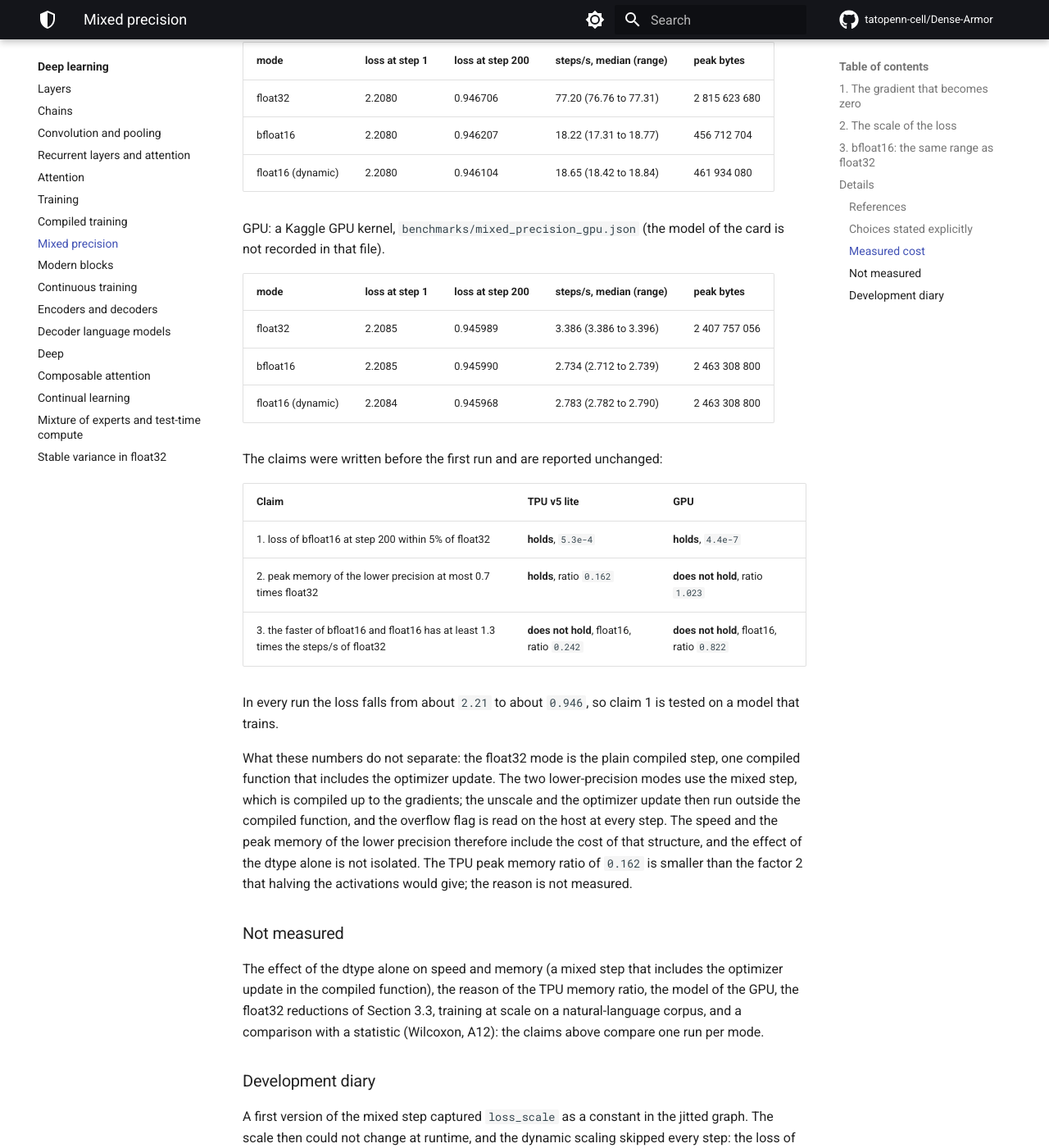
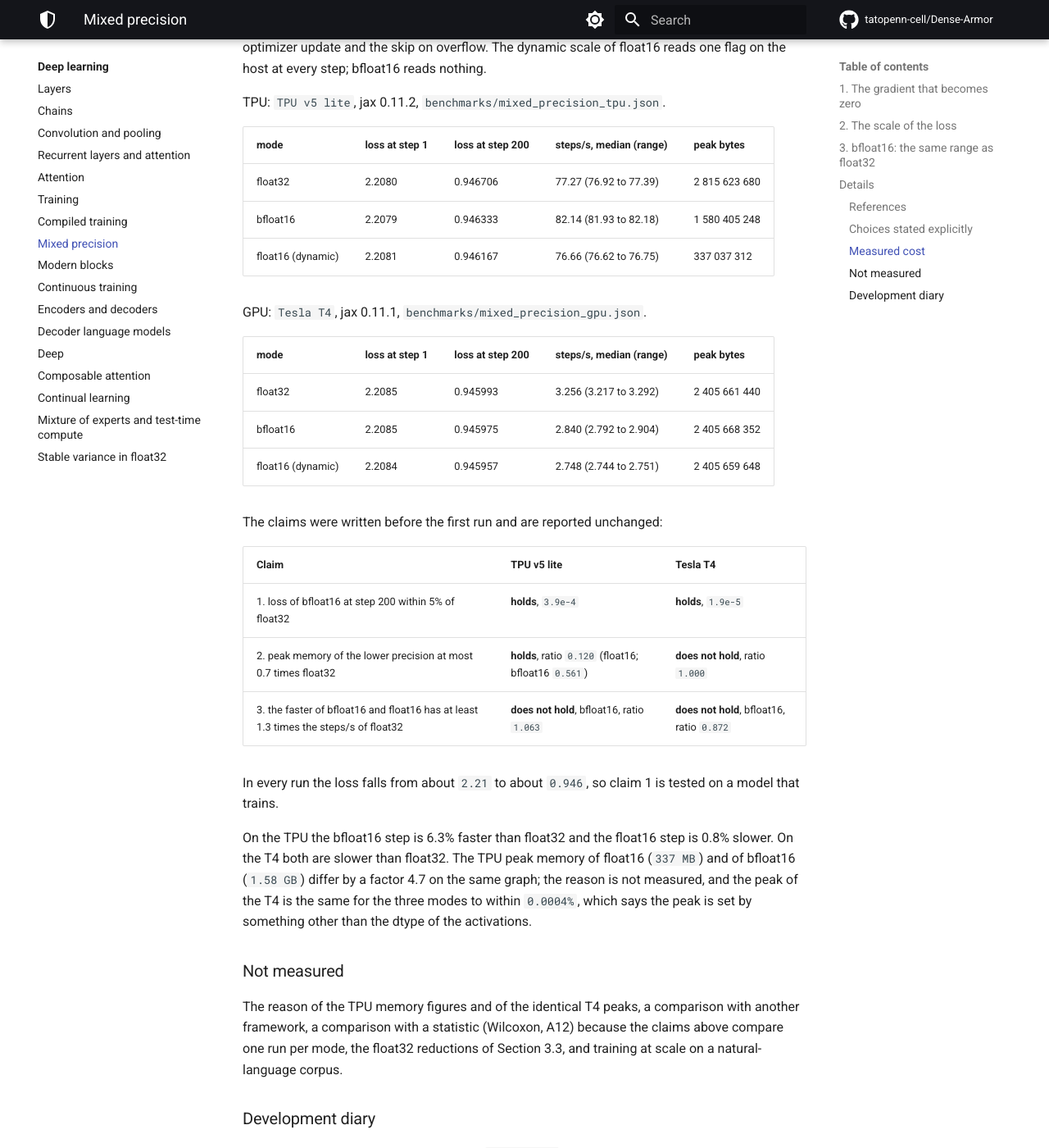
Before and after one commit to tatopenn-cell/Dense-Armor, an MkDocs documentation site: the page built from docs/neural/mixed_precision.md, in a window 1280 px wide and 1400 px high, scrolled down 4014 px. Shown: the whole window at 82% size. Built offline with MkDocs 1.6.1 and Material for MkDocs 9.7.7, drawn with Linux system fonts in a browser that asks for light colours; comment, search, counter and statistics services are not loaded; some of the changed text lies outside the part shown.

Commit message:
N4: page with the TPU and T4 numbers of the compiled mixed step

```diff
--- a/docs/neural/mixed_precision.md
+++ b/docs/neural/mixed_precision.md
@@ -187,54 +187,53 @@ scaling is not needed.
 SGD at learning rate `0.01`. Each mode runs in a process of its own,
 because the peak memory of a process only grows. The loss is the loss of
 step 200 on one batch repeated; the speed is the median of 3 sessions of
-20 steps.
+20 steps. The float32 mode is the plain compiled step. The two other modes
+are the mixed step, one compiled function with the forward and backward in
+the compute dtype, the unscale, the clipping, the optimizer update and
+the skip on overflow. The dynamic scale of float16 reads one flag on the
+host at every step; bfloat16 reads nothing.
 
 TPU: `TPU v5 lite`, jax 0.11.2, `benchmarks/mixed_precision_tpu.json`.
 
 | mode | loss at step 1 | loss at step 200 | steps/s, median (range) | peak bytes |
 |---|---|---|---|---|
-| float32 | 2.2080 | 0.946706 | 77.20 (76.76 to 77.31) | 2 815 623 680 |
-| bfloat16 | 2.2080 | 0.946207 | 18.22 (17.31 to 18.77) | 456 712 704 |
-| float16 (dynamic) | 2.2080 | 0.946104 | 18.65 (18.42 to 18.84) | 461 934 080 |
+| float32 | 2.2080 | 0.946706 | 77.27 (76.92 to 77.39) | 2 815 623 680 |
+| bfloat16 | 2.2079 | 0.946333 | 82.14 (81.93 to 82.18) | 1 580 405 248 |
+| float16 (dynamic) | 2.2081 | 0.946167 | 76.66 (76.62 to 76.75) | 337 037 312 |
 
-GPU: a Kaggle GPU kernel, `benchmarks/mixed_precision_gpu.json` (the model
-of the card is not recorded in that file).
+GPU: `Tesla T4`, jax 0.11.1, `benchmarks/mixed_precision_gpu.json`.
 
 | mode | loss at step 1 | loss at step 200 | steps/s, median (range) | peak bytes |
 |---|---|---|---|---|
-| float32 | 2.2085 | 0.945989 | 3.386 (3.386 to 3.396) | 2 407 757 056 |
-| bfloat16 | 2.2085 | 0.945990 | 2.734 (2.712 to 2.739) | 2 463 308 800 |
-| float16 (dynamic) | 2.2084 | 0.945968 | 2.783 (2.782 to 2.790) | 2 463 308 800 |
+| float32 | 2.2085 | 0.945993 | 3.256 (3.217 to 3.292) | 2 405 661 440 |
+| bfloat16 | 2.2085 | 0.945975 | 2.840 (2.792 to 2.904) | 2 405 668 352 |
+| float16 (dynamic) | 2.2084 | 0.945957 | 2.748 (2.744 to 2.751) | 2 405 659 648 |
 
 The claims were written before the first run and are reported unchanged:
 
-| Claim | TPU v5 lite | GPU |
+| Claim | TPU v5 lite | Tesla T4 |
 |---|---|---|
-| 1. loss of bfloat16 at step 200 within 5% of float32 | **holds**, `5.3e-4` | **holds**, `4.4e-7` |
-| 2. peak memory of the lower precision at most 0.7 times float32 | **holds**, ratio `0.162` | **does not hold**, ratio `1.023` |
-| 3. the faster of bfloat16 and float16 has at least 1.3 times the steps/s of float32 | **does not hold**, float16, ratio `0.242` | **does not hold**, float16, ratio `0.822` |
+| 1. loss of bfloat16 at step 200 within 5% of float32 | **holds**, `3.9e-4` | **holds**, `1.9e-5` |
+| 2. peak memory of the lower precision at most 0.7 times float32 | **holds**, ratio `0.120` (float16; bfloat16 `0.561`) | **does not hold**, ratio `1.000` |
+| 3. the faster of bfloat16 and float16 has at least 1.3 times the steps/s of float32 | **does not hold**, bfloat16, ratio `1.063` | **does not hold**, bfloat16, ratio `0.872` |
 
 In every run the loss falls from about `2.21` to about `0.946`, so claim 1
 is tested on a model that trains.
 
-What these numbers do not separate: the float32 mode is the plain compiled
-step, one compiled function that includes the optimizer update. The two
-lower-precision modes use the mixed step, which is compiled up to the
-gradients; the unscale and the optimizer update then run outside the
-compiled function, and the overflow flag is read on the host at every
-step. The speed and the peak memory of the lower precision therefore
-include the cost of that structure, and the effect of the dtype alone is
-not isolated. The TPU peak memory ratio of `0.162` is smaller than the
-factor 2 that halving the activations would give; the reason is not
-measured.
+On the TPU the bfloat16 step is 6.3% faster than float32 and the float16
+step is 0.8% slower. On the T4 both are slower than float32. The TPU
+peak memory of float16 (`337 MB`) and of bfloat16 (`1.58 GB`) differ by a
+factor 4.7 on the same graph; the reason is not measured, and the peak of
+the T4 is the same for the three modes to within `0.0004%`, which says the
+peak is set by something other than the dtype of the activations.
 
 ### Not measured
 
-The effect of the dtype alone on speed and memory (a mixed step that
-includes the optimizer update in the compiled function), the reason of the
-TPU memory ratio, the model of the GPU, the float32 reductions of Section
-3.3, training at scale on a natural-language corpus, and a comparison with
-a statistic (Wilcoxon, A12): the claims above compare one run per mode.
+The reason of the TPU memory figures and of the identical T4 peaks, a
+comparison with another framework, a comparison with a statistic
+(Wilcoxon, A12) because the claims above compare one run per mode, the
+float32 reductions of Section 3.3, and training at scale on a
+natural-language corpus.
 
 ### Development diary
 
```
